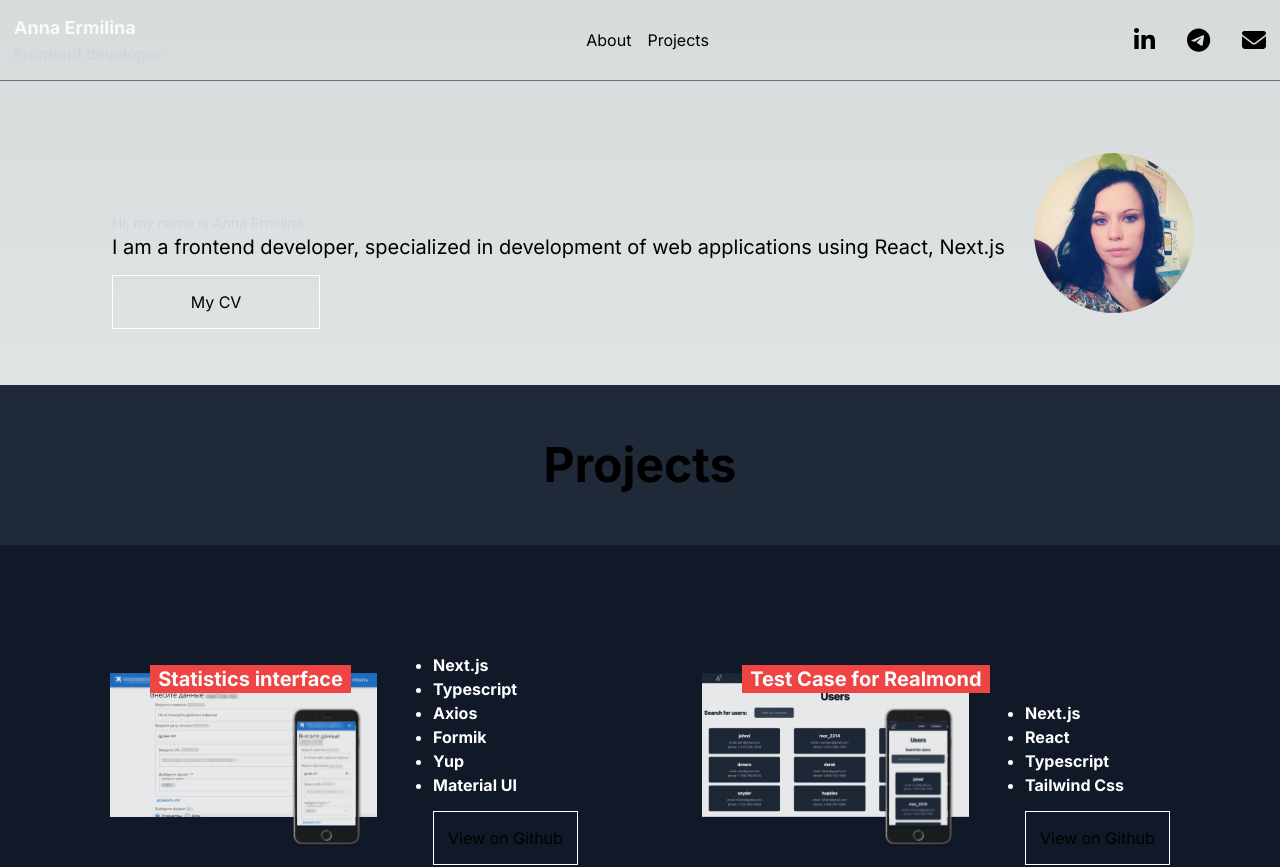
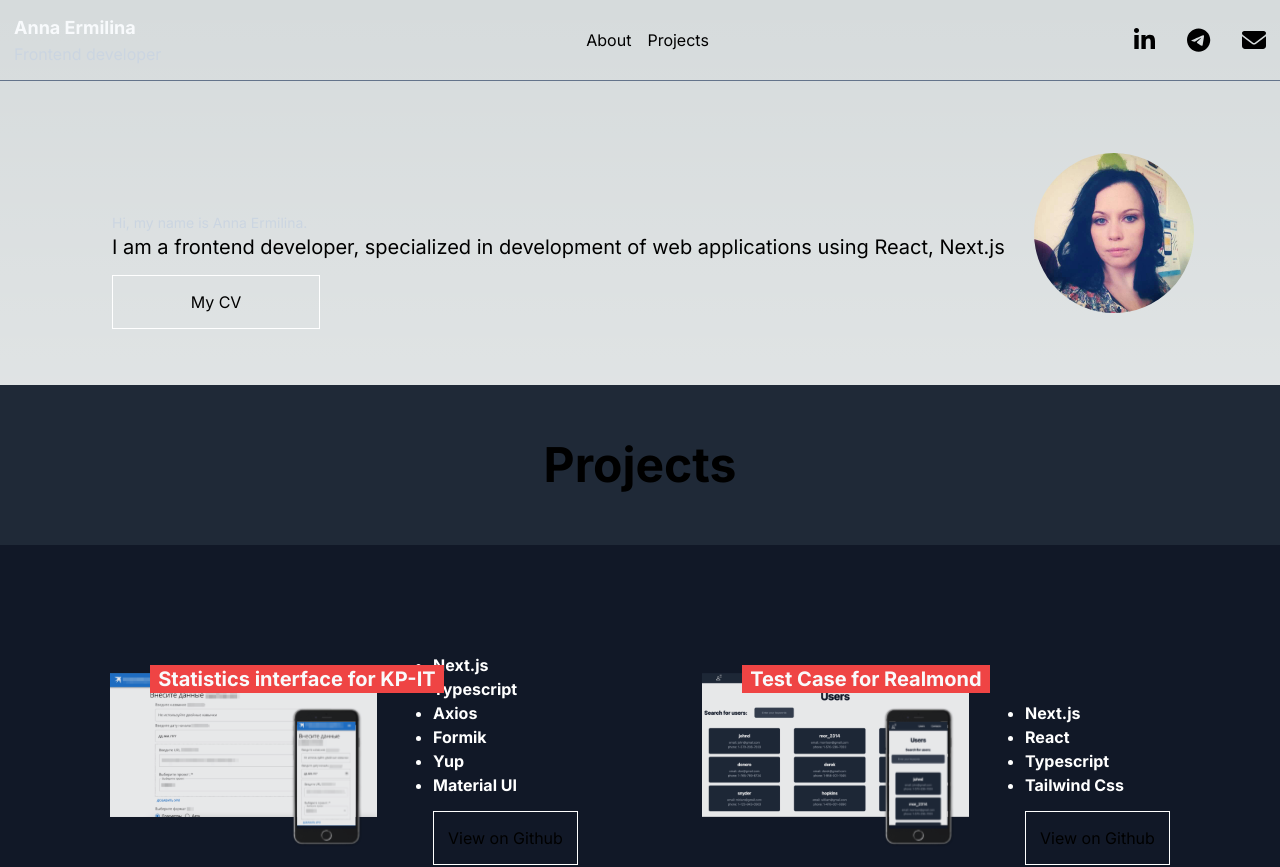
Before and after one commit to aermilina/aermilina.github.io, a Next.js app: page / in a window 1280 px wide. Shown: the top 867 px of the page. Built offline with nearby package versions, Linux system fonts and the light colour scheme.

Commit message:
fix works

```diff
--- a/src/app/constants/works.ts
+++ b/src/app/constants/works.ts
@@ -1,5 +1,5 @@
 export const works=[
-    {name:"Statistics interface",
+    {name:"Statistics interface for KP-IT",
         image:"/kpproject.svg",
         technology:["Next.js","Typescript","Axios","Formik","Yup","Material UI"],
         code: "https://github.com/aermilina/statsboard_example"
```
Also changed, not shown: 3 other files (tests, documents, lock files or other folders).
